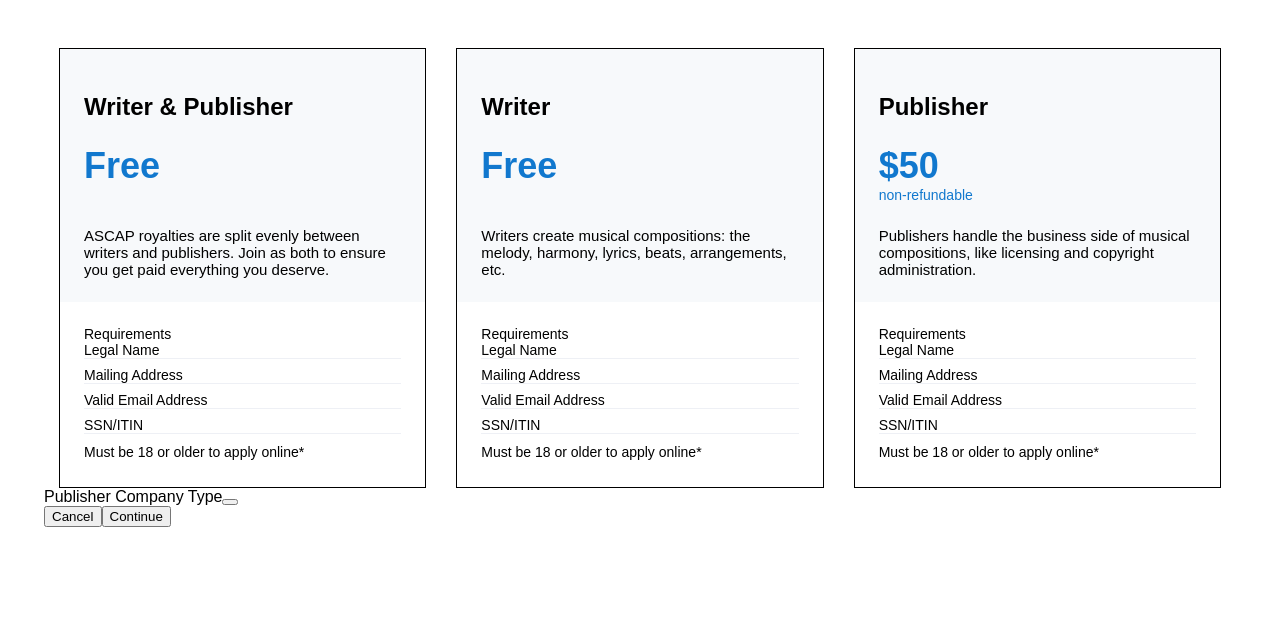
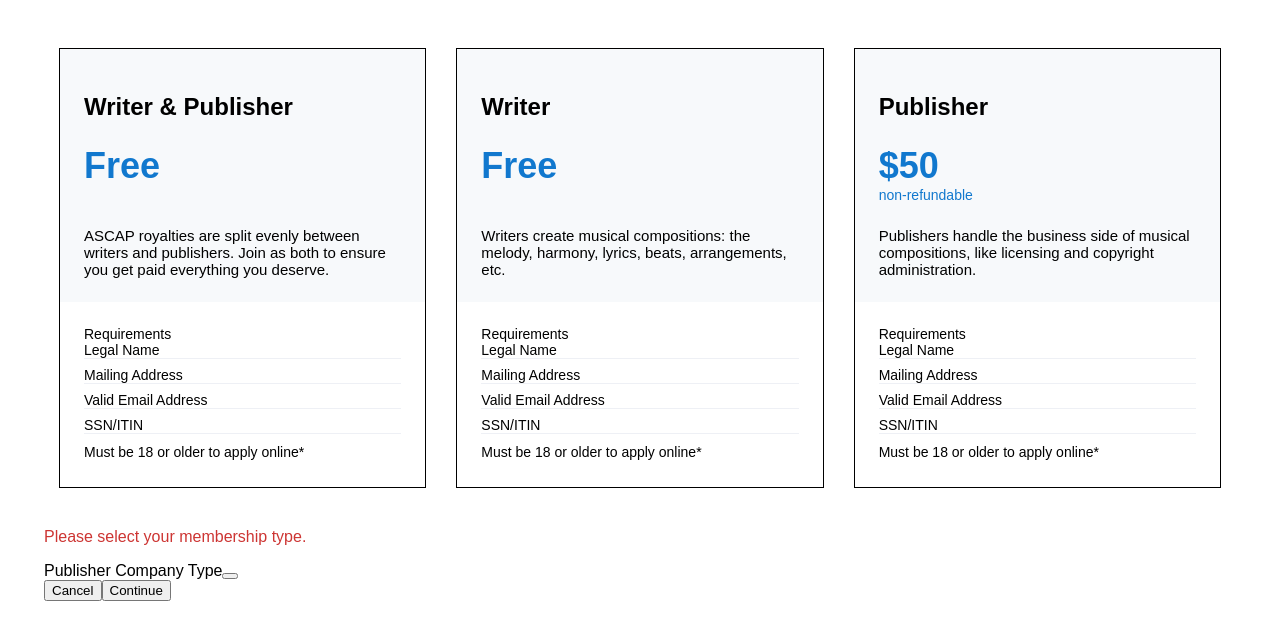
Before and after one commit to patcoston/ascap, a React (Vite) app: page / in a window 1280 px wide. Shown: the top 640 px of the page. Built offline with nearby package versions, Linux system fonts and the light colour scheme.

Commit message:
Align vertically at 1000px and added Error component

```diff
--- a/src/App.jsx
+++ b/src/App.jsx
@@ -2,6 +2,7 @@
 import MemberType from './components/MemberType'
 import DropDownMenu from './components/DropDownMenu'
 import Button from './components/Button'
+import Error from './components/Error'
 
 function App() {
   return (
@@ -26,6 +27,7 @@
           description="Publishers handle the business side of musical compositions, like licensing and copyright administration."
         />
       </div>
+      <Error msg="Please select your membership type." />
       <DropDownMenu
         label="Publisher Company Type"
         list={[
--- /dev/null
+++ b/src/components/Error.jsx
@@ -0,0 +1,7 @@
+import '../sass/Error.scss'
+
+const Error = ({ msg }) => {
+  return <p className="error">{msg}</p>
+}
+
+export default Error
--- a/src/sass/App.scss
+++ b/src/sass/App.scss
@@ -4,6 +4,9 @@
 
 .MemberTypes {
   display: flex;
+  @media only screen and (max-width: 1000px) {
+    flex-direction: column;
+  }
   flex-direction: row;
   justify-content: space-evenly;
   flex-basis: 33.333%;
@@ -12,5 +15,6 @@
 
   > * {
     flex: 1;
+    margin-bottom: 24px;
   }
 }
--- /dev/null
+++ b/src/sass/Error.scss
@@ -0,0 +1,5 @@
+.error {
+  color: rgb(205, 53, 51);
+  font-size: 16px;
+  font-weight: 400;
+}
```
